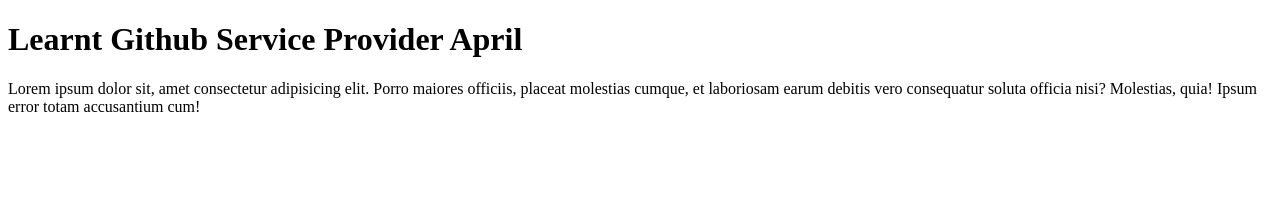
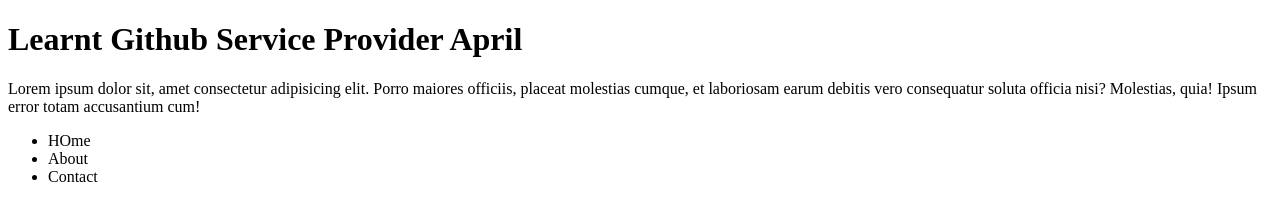
Before and after one commit to crypticbeing/learn-git-april, a plain HTML site: page index.html in a window 1280 px wide. Drawn offline with Linux system fonts and the light colour scheme.

Commit message:
Added Ul to the index file

```diff
--- a/index.html
+++ b/index.html
@@ -8,5 +8,10 @@
 <body>
     <h1>Learnt Github Service Provider April</h1>
     <p>Lorem ipsum dolor sit, amet consectetur adipisicing elit. Porro maiores officiis, placeat molestias cumque, et laboriosam earum debitis vero consequatur soluta officia nisi? Molestias, quia! Ipsum error totam accusantium cum!</p>
+    <ul>
+        <li>HOme</li>
+        <li>About</li>
+        <li>Contact</li>
+    </ul>
 </body>
 </html>
```
